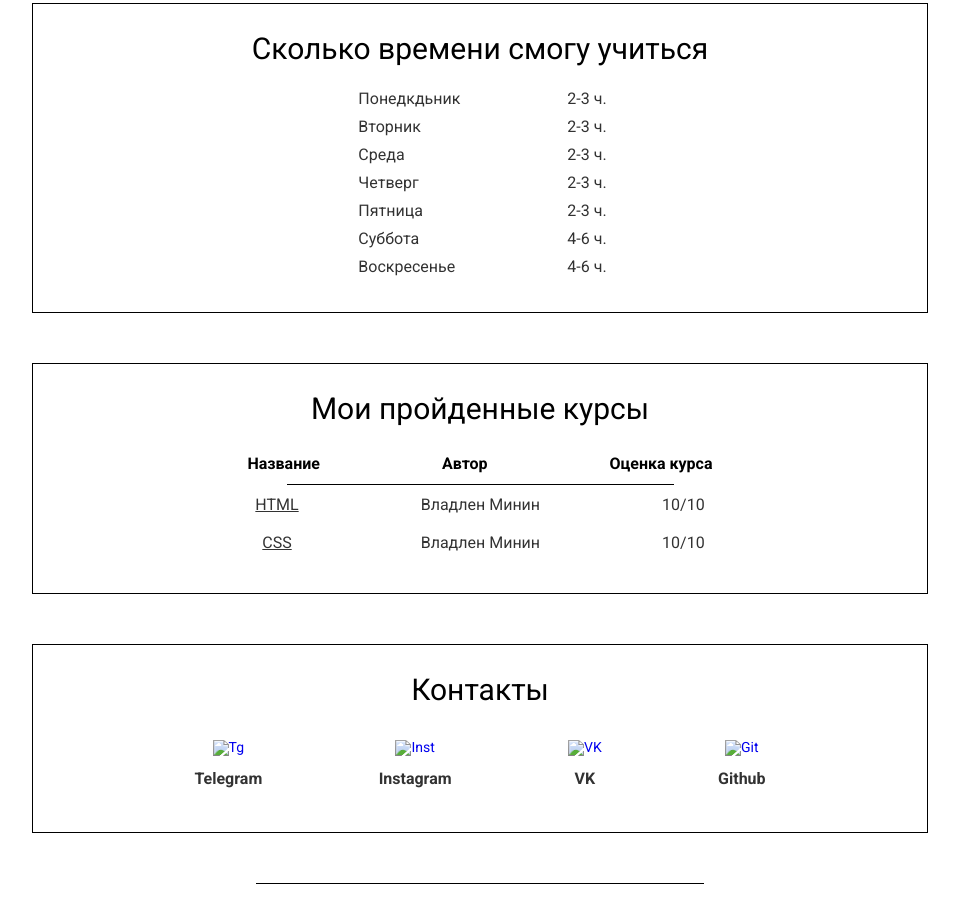
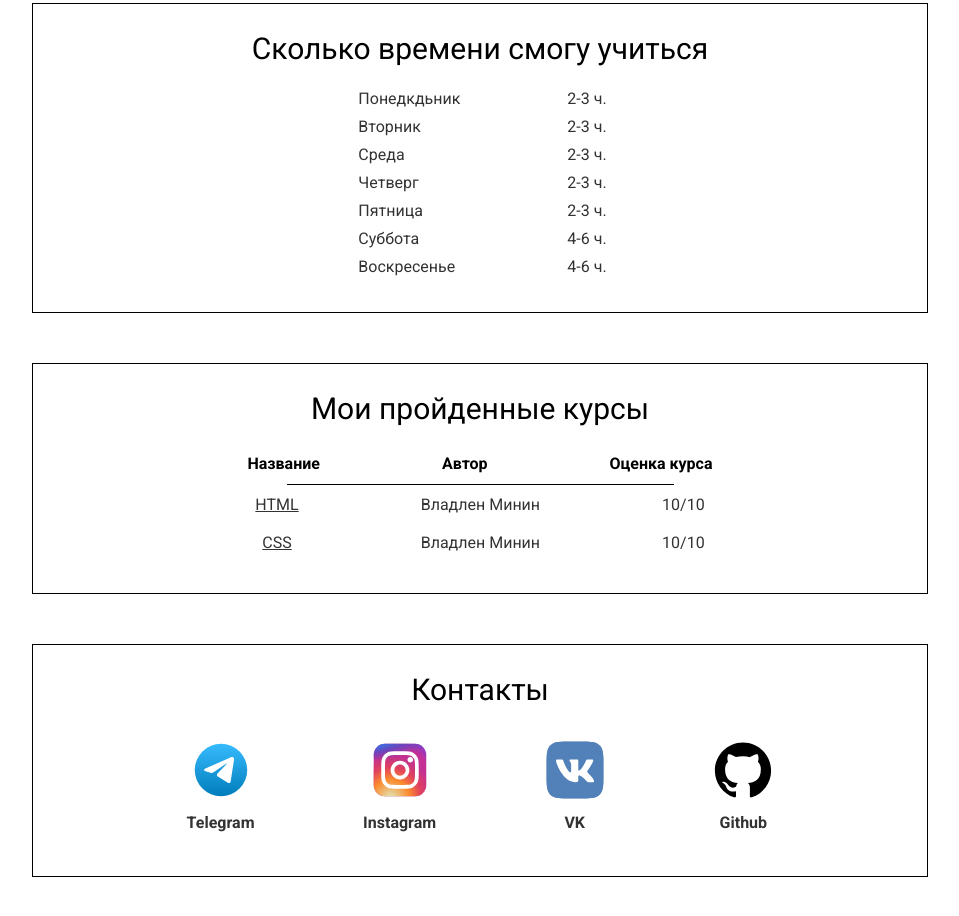
Before and after one commit to jenyasn97/student_card, a plain HTML site: page index.html in a window 1280 px wide. Shown: the part 930-1846 px from the top of the page, without its empty margins (160-1119 px from the left). Before the commit the page ends 1814 px from the top, so only its background shows below. Drawn offline with Linux system fonts and the light colour scheme; the site is published under a folder, as on GitHub Pages, so addresses that start at the root find nothing.

Commit message:
edit path img

```diff
--- a/index.html
+++ b/index.html
@@ -125,25 +125,25 @@
       <div class="contact_box">
         <a href="https://telegram.org/" class="contact_link" target="_blank">
           <div class="contact__block">
-            <img class="contact__img" src="/img/telegram-svgrepo-com.svg" alt="Tg">
+            <img class="contact__img" src="./img/telegram-svgrepo-com.svg" alt="Tg">
             <span class="contact__desc">Telegram</span>
           </div>
         </a>
         <a href="https://instagram.com/" class="contact_link" target="_blank">
           <div class="contact__block">
-            <img class="contact__img" src="/img/instagram-1-svgrepo-com.svg" alt="Inst">
+            <img class="contact__img" src="./img/instagram-1-svgrepo-com.svg" alt="Inst">
             <span class="contact__desc">Instagram</span>
           </div>
         </a>
         <a href="https://vk.com/" class="contact_link" target="_blank">
           <div class="contact__block">
-            <img class="contact__img" src="/img/vk-1-logo-svgrepo-com.svg" alt="VK">
+            <img class="contact__img" src="./img/vk-1-logo-svgrepo-com.svg" alt="VK">
             <span class="contact__desc">VK</span>
           </div>
         </a>
         <a href="https://github.com/" class="contact_link" target="_blank">
           <div class="contact__block">
-            <img class="contact__img" src="/img/github-svgrepo-com.svg" alt="Git">
+            <img class="contact__img" src="./img/github-svgrepo-com.svg" alt="Git">
             <span class="contact__desc">Github</span>
           </div>
         </a>
```
